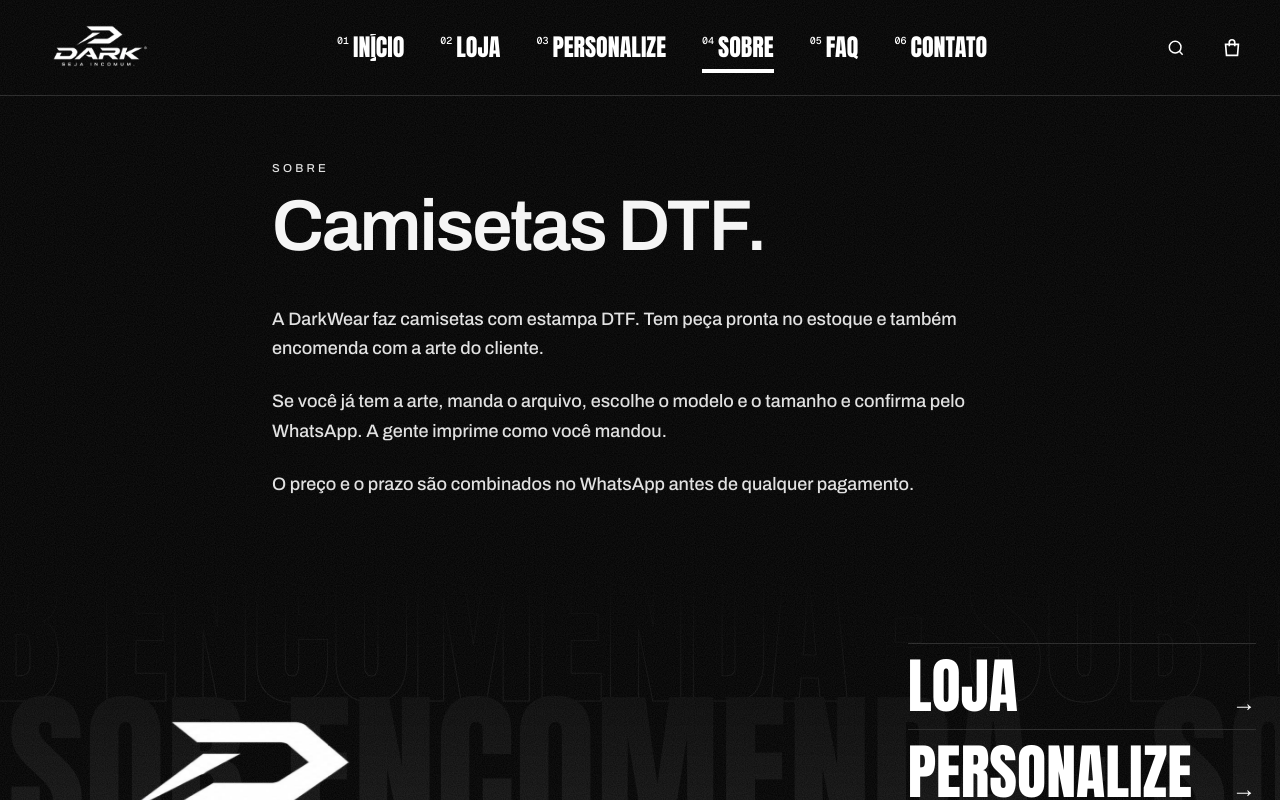
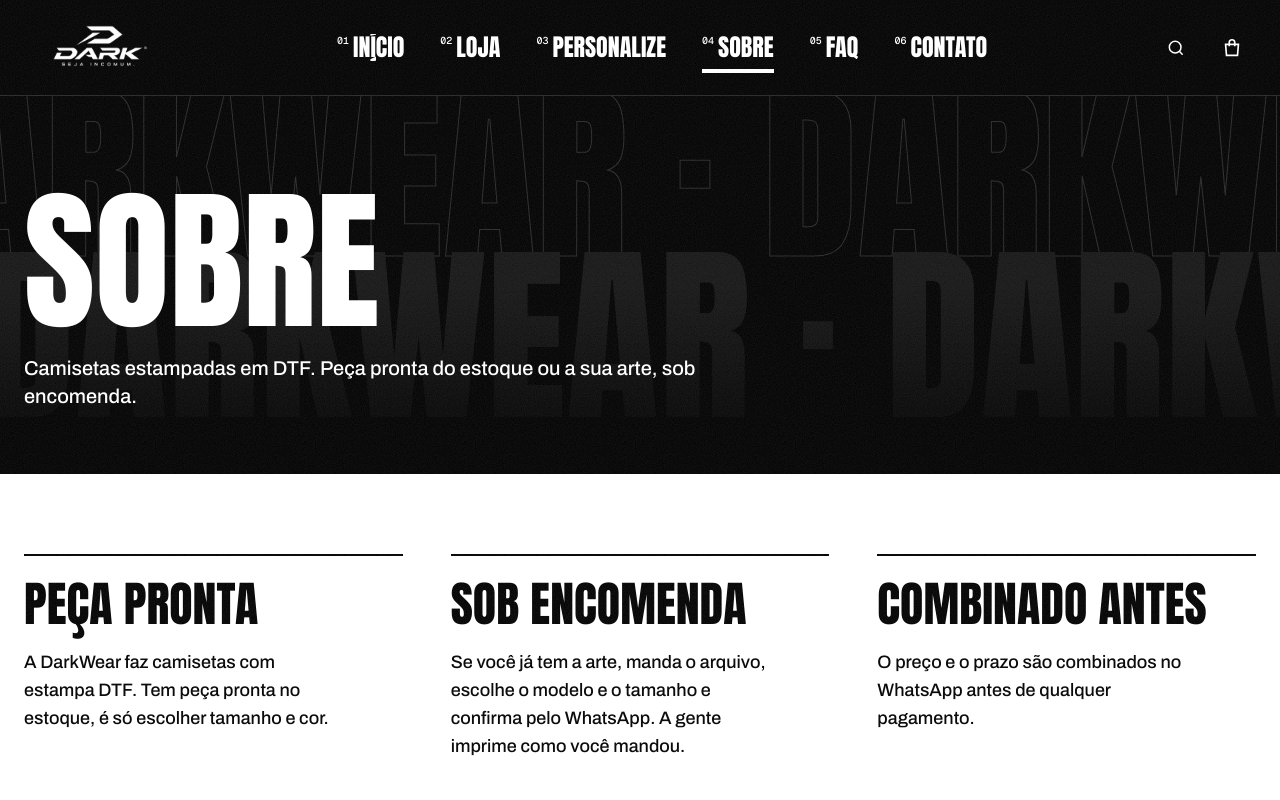
Before and after one commit to ObarbosaDev/LandingPage-DarkWear, a Next.js app: page /sobre in a window 1280 px wide. Shown: the top 800 px of the page. Built offline with nearby package versions, Linux system fonts and the light colour scheme.

Commit message:
feat: leva o novo estilo para a página sobre

```diff
--- a/src/app/sobre/page.tsx
+++ b/src/app/sobre/page.tsx
@@ -1,24 +1,43 @@
 import type { Metadata } from "next";
 import { SITE } from "@/lib/site";
+import { PageHero } from "@/components/PageHero";
 
 export const metadata: Metadata = { title: "Sobre" };
 
+const PONTOS = [
+  {
+    titulo: "Peça pronta",
+    texto: `A ${SITE.name} faz camisetas com estampa DTF. Tem peça pronta no estoque, é só escolher tamanho e cor.`,
+  },
+  {
+    titulo: "Sob encomenda",
+    texto: "Se você já tem a arte, manda o arquivo, escolhe o modelo e o tamanho e confirma pelo WhatsApp. A gente imprime como você mandou.",
+  },
+  {
+    titulo: "Combinado antes",
+    texto: "O preço e o prazo são combinados no WhatsApp antes de qualquer pagamento.",
+  },
+];
+
 export default function SobrePage() {
   return (
-    <section className="mx-auto max-w-3xl px-4 py-16">
-      <p className="eyebrow">Sobre</p>
-      <h1 className="title-street mt-3">{SITE.tagline}</h1>
-      <div className="mt-10 flex flex-col gap-6 text-lg leading-relaxed text-muted">
-        <p>
-          A {SITE.name} faz camisetas com estampa DTF. Tem peça pronta no estoque e também
-          encomenda com a arte do cliente.
-        </p>
-        <p>
-          Se você já tem a arte, manda o arquivo, escolhe o modelo e o tamanho e confirma pelo
-          WhatsApp. A gente imprime como você mandou.
-        </p>
-        <p>O preço e o prazo são combinados no WhatsApp antes de qualquer pagamento.</p>
-      </div>
-    </section>
+    <>
+      <PageHero
+        word="DarkWear"
+        title="Sobre"
+        lead="Camisetas estampadas em DTF. Peça pronta do estoque ou a sua arte, sob encomenda."
+      />
+
+      <section className="bg-foreground text-background">
+        <div className="mx-auto grid max-w-7xl gap-12 px-6 py-20 md:grid-cols-3">
+          {PONTOS.map((p) => (
+            <div key={p.titulo} className="border-t-2 border-background pt-6">
+              <h2 className="font-[family-name:var(--font-display)] text-5xl uppercase leading-none">{p.titulo}</h2>
+              <p className="mt-5 max-w-xs text-lg font-medium">{p.texto}</p>
+            </div>
+          ))}
+        </div>
+      </section>
+    </>
   );
 }
```
